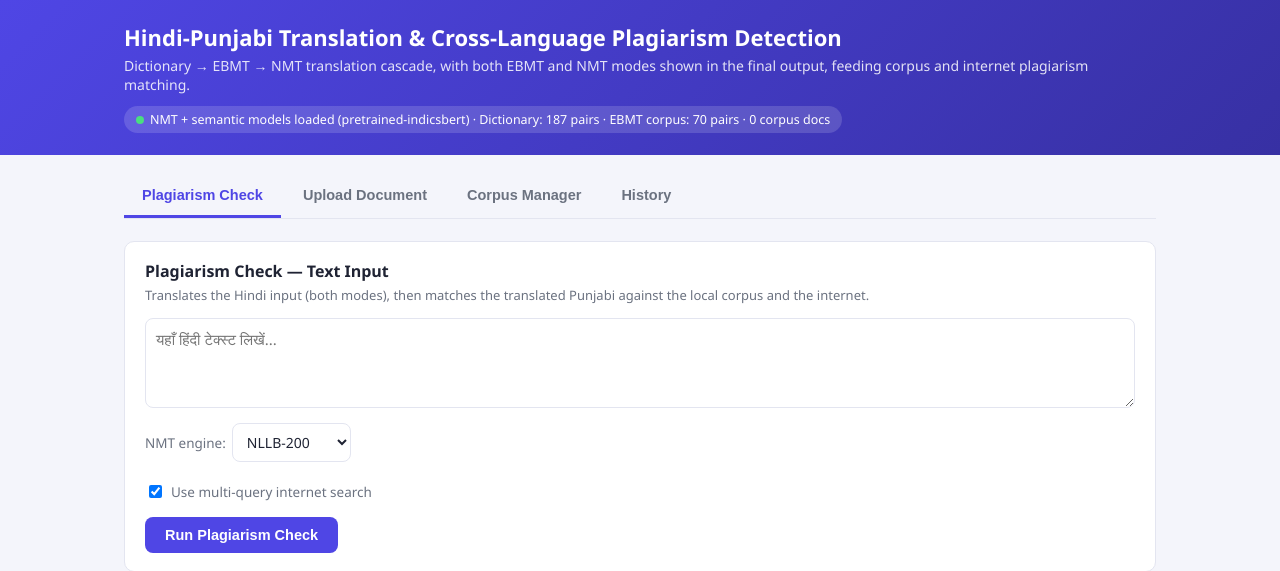
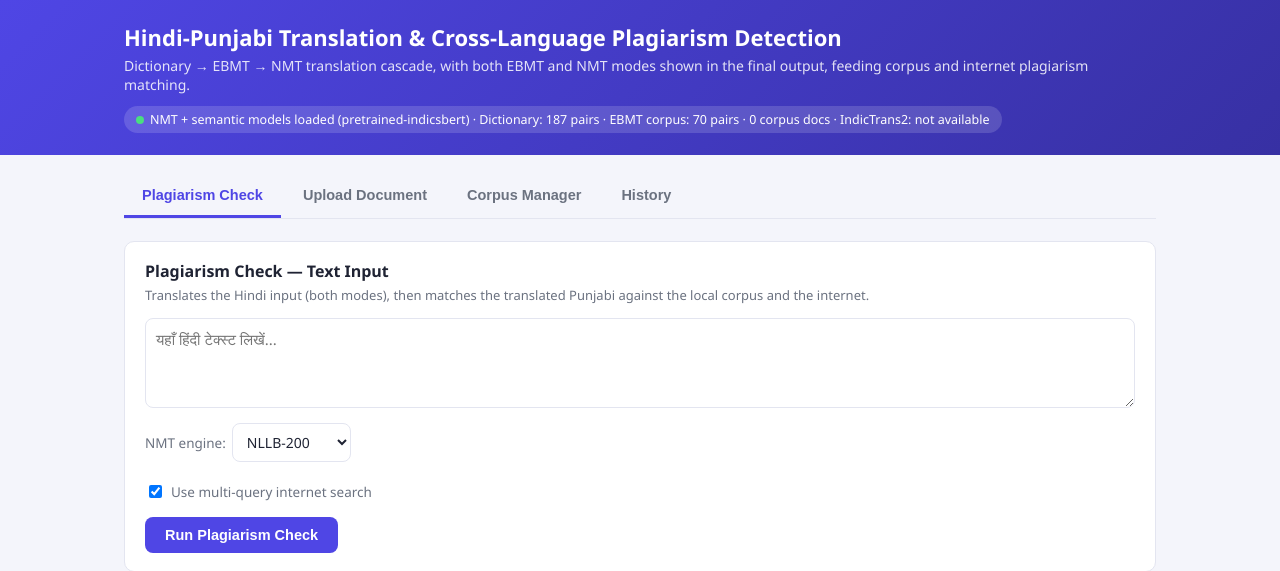
Before and after one commit to sachinmajithia/thesis, a Flask app: page / in a window 1280 px wide. Shown: the top 571 px of the page. Run offline with Flask 3, Linux system fonts and the light colour scheme.

Commit message:
Run IndicTrans2 in its own environment, loaded eagerly at startup
Replaces the in-process, lazy-loaded IndicTrans2 integration (and its
growing pile of one-off transformers-5.x compatibility shims) with a
long-lived subprocess running in a completely SEPARATE Python
environment from NLLB, started at app startup instead of on first use.

Why: AI4Bharat's trust_remote_code=True model/tokenizer code for
IndicTrans2 targets transformers 4.x. Patching around each individual
incompatibility with the app's transformers 5.x one at a time (as the
last two fixes did) doesn't scale and isn't fully verifiable without the
exact remote code. Giving IndicTrans2 its own venv with a compatible
transformers version sidesteps the whole problem at once.

- New indictrans2_worker.py: standalone script that loads the model once
  and then serves translations over a simple line-delimited JSON
  protocol on stdin/stdout (one request in, one response out), so the
  model stays warm for the app's lifetime instead of reloading per call.
- New requirements-indictrans2.txt: torch, transformers>=4.51,<5.0,
  IndicTransToolkit, etc. - installed into its own venv
  (`python3 -m venv indictrans2_env && indictrans2_env/bin/pip install
  -r requirements-indictrans2.txt`).
- app.py: start_indictrans2_worker() spawns that script under the
  separate venv's Python interpreter and blocks until it reports ready,
  called from load_models() so IndicTrans2 loads at startup alongside
  NLLB rather than lazily. Skips gracefully (NLLB/Dictionary/EBMT still
  work) if that venv hasn't been set up, or if SKIP_INDICTRANS2_MODEL is
  set. indictrans2_translate() now sends a request to the running worker
  and reads back its response instead of calling transformers directly
  in-process; removed the now-unused in-process loader and its
  transformers.tokenization_utils/transformers.onnx shims (not needed -
  the separate venv's transformers is a version this remote code
  actually works with).
- requirements.txt: dropped IndicTransToolkit (moved to
  requirements-indictrans2.txt, since it never needs to be in the main
  app's environment now).
- /health and the UI's status banner report whether the IndicTrans2
  worker is up.

Co-Authored-By: Claude Sonnet 5 <noreply@anthropic.com>
Claude-Session: https://claude.ai/code/session_014Y6KrCk7384oTf22m9FYp7

```diff
--- a/app.py
+++ b/app.py
@@ -11,8 +11,8 @@ import json
 import pickle
 import numpy as np
 import re
-import sys
-import types
+import subprocess
+import threading
 import unicodedata
 import os
 import random
@@ -73,13 +73,22 @@ os.makedirs(app.config['CORPUS_FOLDER'], exist_ok=True)
 FINETUNED_INDICBERT_PATH = os.path.join('models', 'indicbert-finetuned-hi-pa')
 PRETRAINED_SEMANTIC_MODEL = 'l3cube-pune/indic-sentence-similarity-sbert'
 
-# NMT engine choices available for Hindi->Punjabi translation. NLLB-200 is
-# loaded eagerly at startup (see load_models()); IndicTrans2 is much larger
-# and is loaded lazily on first actual use instead, so choosing it costs
-# nothing for callers who never ask for it.
+# NMT engine choices available for Hindi->Punjabi translation. NLLB-200
+# runs in-process, loaded eagerly at startup (see load_models()).
+# IndicTrans2 runs in a SEPARATE Python environment (its own venv, as a
+# long-lived subprocess - see start_indictrans2_worker() below), also
+# loaded eagerly at startup, because AI4Bharat's trust_remote_code=True
+# model/tokenizer code for IndicTrans2 was written against transformers
+# 4.x and is incompatible with the transformers 5.x this app otherwise
+# uses for NLLB; isolating it in its own environment sidesteps that
+# entirely instead of patching around each individual incompatibility.
 NMT_MODEL_CHOICES = ('nllb', 'indictrans2')
 DEFAULT_NMT_MODEL = 'nllb'
 INDICTRANS2_MODEL_NAME = 'ai4bharat/indictrans2-indic-indic-1B'
+INDICTRANS2_WORKER_SCRIPT = os.path.join(os.path.dirname(os.path.abspath(__file__)), 'indictrans2_worker.py')
+INDICTRANS2_VENV_DIR = os.getenv(
+    'INDICTRANS2_VENV', os.path.join(os.path.dirname(os.path.abspath(__file__)), 'indictrans2_env')
+)
 
 def _resolve_nmt_model(value) -> str:
     """Normalize a caller-supplied NMT engine choice, falling back to the default for anything unrecognized."""
@@ -423,6 +432,12 @@ def load_models():
             model_cache['device'] = device
 
             print("✅ NLLB-200 model loaded successfully!")
+
+        # Load IndicTrans2, in its own separate environment/process - see
+        # start_indictrans2_worker() for why. Also loaded eagerly here (not
+        # lazily on first use) so it's warm before the first request, same
+        # as NLLB above.
+        start_indictrans2_worker()
 
         # Load Semantic Model for Cross-Language Detection.
         # Prefer our own IndicBERT fine-tuned on the Hindi-Punjabi parallel
@@ -879,151 +894,113 @@ def nmt_translate(hindi_sentence, tokenizer, model, device):
     except Exception as e:
         return f"NMT Error: {str(e)}", -1.0
 
-def load_indictrans2_model():
-    """
-    Lazily load AI4Bharat's IndicTrans2 (indic-indic) model on first actual
-    use, and cache it afterward. It is a larger model than
-    NLLB-200-distilled-600M, so loading it eagerly at startup alongside
-    NLLB would only add to the OOM risk already flagged for NLLB alone;
-    since it is purely an alternate NMT engine a caller opts into, there is
-    no reason to pay that memory cost unless someone actually selects it.
-
-    Requires the 'IndicTransToolkit' package (for text pre/post-processing)
-    in addition to transformers - returns None with a clear log message if
-    it can't be imported, rather than raising, so the app keeps running
-    with NLLB (and Dictionary/EBMT) available.
-    """
-    if 'indictrans2' in model_cache:
-        return model_cache['indictrans2']
-
-    print("\n📖 Loading IndicTrans2 (indic-indic) Translation Model...")
-    print(f"   Model: {INDICTRANS2_MODEL_NAME}")
-
-    # IndicTransToolkit 1.1.1's collator.py does
-    # "from transformers.tokenization_utils import PreTrainedTokenizerBase",
-    # a module path that no longer exposes that name on transformers>=5
-    # (confirmed: transformers 5.x turned transformers.tokenization_utils
-    # into a lazy/virtual module - PreTrainedTokenizerBase now lives at the
-    # transformers top level instead). That breaks IndicTransToolkit's
-    # import chain with "ImportError: cannot import name
-    # 'PreTrainedTokenizerBase' from 'transformers.tokenization_utils'"
-    # even though both packages are installed correctly. Patch the name
-    # back onto that module before importing IndicTransToolkit, rather
-    # than requiring the whole app to pin an older transformers just for
-    # this one optional NMT engine.
+def _indictrans2_venv_python():
+    """Path to the separate IndicTrans2 venv's Python interpreter, or None if that venv doesn't exist yet."""
+    for rel in (os.path.join('bin', 'python'), os.path.join('Scripts', 'python.exe')):
+        candidate = os.path.join(INDICTRANS2_VENV_DIR, rel)
+        if os.path.isfile(candidate):
+            return candidate
+    return None
+
+def start_indictrans2_worker():
+    """
+    Start the IndicTrans2 worker as a long-lived subprocess in its own
+    Python environment, and block until it reports ready - so it is loaded
+    and warm from app startup (same as NLLB), not lazily on first request.
+
+    Runs in a SEPARATE venv from the rest of this app (from NLLB) because
+    AI4Bharat's trust_remote_code=True model/tokenizer code for IndicTrans2
+    targets transformers 4.x and is incompatible with the transformers 5.x
+    this app otherwise uses; isolating it sidesteps that entirely instead
+    of patching around each individual incompatibility one at a time.
+
+    Skips gracefully (the app keeps running with NLLB / Dictionary / EBMT)
+    if that venv hasn't been set up yet:
+
+        python3 -m venv indictrans2_env
+        indictrans2_env/bin/pip install -r requirements-indictrans2.txt
+    """
+    if os.getenv('SKIP_INDICTRANS2_MODEL', '').lower() in ('1', 'true', 'yes'):
+        print("\n📖 SKIP_INDICTRANS2_MODEL is set - skipping IndicTrans2 worker startup.")
+        model_cache['indictrans2_worker'] = None
+        return
+
+    python_exe = _indictrans2_venv_python()
+    if not python_exe:
+        print(f"\n📖 IndicTrans2: no venv found at '{INDICTRANS2_VENV_DIR}' - skipping "
+              f"(NLLB is still available). To enable IndicTrans2, set up its own environment:")
+        print(f"   python3 -m venv {INDICTRANS2_VENV_DIR}")
+        print(f"   {INDICTRANS2_VENV_DIR}/bin/pip install -r requirements-indictrans2.txt")
+        model_cache['indictrans2_worker'] = None
+        return
+
+    print(f"\n📖 Loading IndicTrans2 ({INDICTRANS2_MODEL_NAME}) in its own environment...")
+    print(f"   Python: {python_exe}")
+    print(f"   This is a separate transformers install from NLLB's - first load can take a while.")
+
     try:
-        import transformers.tokenization_utils as _tok_utils
-        if not hasattr(_tok_utils, 'PreTrainedTokenizerBase'):
-            from transformers import PreTrainedTokenizerBase as _PTB
-            _tok_utils.PreTrainedTokenizerBase = _PTB
+        process = subprocess.Popen(
+            [python_exe, INDICTRANS2_WORKER_SCRIPT],
+            stdin=subprocess.PIPE, stdout=subprocess.PIPE, stderr=subprocess.PIPE,
+            text=True, bufsize=1
+        )
+
+        # Drain the worker's stderr into this process's own logs in the
+        # background - both so its load/error messages are visible here,
+        # and so the pipe never fills up and blocks the child.
+        def _drain_stderr(proc):
+            for line in proc.stderr:
+                print(f"   [indictrans2_worker] {line.rstrip()}")
+        threading.Thread(target=_drain_stderr, args=(process,), daemon=True).start()
+
+        ready_line = process.stdout.readline()
+        ready = False
+        if ready_line:
+            try:
+                ready = json.loads(ready_line).get('ready') is True
+            except json.JSONDecodeError:
+                ready = False
+
+        if ready:
+            model_cache['indictrans2_worker'] = process
+            model_cache['indictrans2_lock'] = threading.Lock()
+            print("✅ IndicTrans2 worker ready (separate environment)!")
+        else:
+            print(f"⚠️ IndicTrans2 worker did not report ready (got: {ready_line!r}) - "
+                  f"IndicTrans2 will be unavailable; NLLB is still available.")
+            process.kill()
+            model_cache['indictrans2_worker'] = None
+
     except Exception as e:
-        print(f"⚠️ Could not apply the transformers>=5 compatibility shim for IndicTransToolkit: {e}")
-
-    # IndicTransToolkit/__init__.py eagerly imports its evaluator (which
-    # needs indic-nlp-library and sacrebleu) and collator (which needs
-    # transformers) submodules, so importing IndicProcessor at all - via
-    # either the documented top-level path or the submodule path - runs
-    # that same __init__.py and can fail on any of those transitive
-    # dependencies, not just on IndicTransToolkit itself being absent.
-    # Catch broadly and always print the REAL underlying error/type instead
-    # of a blanket "not installed": if the package is actually installed
-    # but one of its own dependencies has a version mismatch, "not
-    # installed" is simply wrong and sends someone re-installing a package
-    # that was never the problem.
+        print(f"⚠️ Failed to start IndicTrans2 worker: {e}")
+        model_cache['indictrans2_worker'] = None
+
+def indictrans2_translate(hindi_sentence):
+    """
+    Neural Machine Translation using AI4Bharat's IndicTrans2 (indic-indic),
+    via the long-lived worker subprocess started by
+    start_indictrans2_worker() at app startup (see there for why it runs
+    in a separate environment).
+    """
+    process = model_cache.get('indictrans2_worker')
+    lock = model_cache.get('indictrans2_lock')
+    if not process or process.poll() is not None:
+        return "IndicTrans2 model not available", -1.0
+
     try:
-        from IndicTransToolkit import IndicProcessor
-    except Exception as e:
-        print(f"⚠️ Could not import IndicProcessor from IndicTransToolkit: {type(e).__name__}: {e}")
-        print(f"   If IndicTransToolkit is already installed, the error above names the actual "
-              f"failing import (commonly indic-nlp-library, sacrebleu, or a transformers version "
-              f"mismatch pulled in by IndicTransToolkit's own __init__.py) rather than "
-              f"IndicTransToolkit itself being missing.")
-        model_cache['indictrans2'] = None
-        return None
-
-    # ai4bharat/indictrans2-*'s trust_remote_code=True tokenizer/model code
-    # (downloaded and executed from the HF Hub repo below) was written
-    # against transformers 4.x and can import "transformers.onnx" - a
-    # module removed entirely in transformers 5.x ("No module named
-    # 'transformers.onnx'"). We can't patch that repo's code, so register a
-    # harmless stand-in module before it runs: any name pulled from it
-    # (OnnxConfig, PatchingSpec, etc.) becomes an inert placeholder class.
-    # This is a best-effort shim, not a verified fix for the exact remote
-    # code - our translate-only usage never actually exercises ONNX export,
-    # so a real implementation of these classes shouldn't be needed, but if
-    # loading still fails afterward the remaining incompatibility will need
-    # a transformers version compatible with that remote code (it targets
-    # the 4.x series) rather than another shim here.
-    if 'transformers.onnx' not in sys.modules:
-        try:
-            class _InertOnnxStub(types.ModuleType):
-                def __getattr__(self, name):
-                    return type(name, (), {})
-            sys.modules['transformers.onnx'] = _InertOnnxStub('transformers.onnx')
-        except Exception as e:
-            print(f"⚠️ Could not install the transformers.onnx compatibility stub: {e}")
-
-    try:
-        device = "cuda" if torch.cuda.is_available() else "cpu"
-        print(f"   Using device: {device}")
-
-        tokenizer = AutoTokenizer.from_pretrained(INDICTRANS2_MODEL_NAME, trust_remote_code=True)
-        try:
-            model = AutoModelForSeq2SeqLM.from_pretrained(
-                INDICTRANS2_MODEL_NAME, trust_remote_code=True, low_cpu_mem_usage=True
-            )
-        except ImportError:
-            model = AutoModelForSeq2SeqLM.from_pretrained(INDICTRANS2_MODEL_NAME, trust_remote_code=True)
-        model = model.to(device)
-
-        entry = {
-            'tokenizer': tokenizer,
-            'model': model,
-            'device': device,
-            'processor': IndicProcessor(inference=True),
-        }
-        model_cache['indictrans2'] = entry
-        print("✅ IndicTrans2 model loaded successfully!")
-        return entry
-
-    except Exception as e:
-        print(f"⚠️ IndicTrans2 model loading failed: {e}")
-        model_cache['indictrans2'] = None
-        return None
-
-def indictrans2_translate(hindi_sentence):
-    """Neural Machine Translation using AI4Bharat's IndicTrans2 (indic-indic)."""
-    entry = load_indictrans2_model()
-    if not entry:
-        return "IndicTrans2 model not available", -1.0
-
-    try:
-        tokenizer = entry['tokenizer']
-        model = entry['model']
-        device = entry['device']
-        ip = entry['processor']
-
-        src_lang, tgt_lang = "hin_Deva", "pan_Guru"
-        batch = ip.preprocess_batch([hindi_sentence], src_lang=src_lang, tgt_lang=tgt_lang)
-        inputs = tokenizer(batch, truncation=True, padding="longest", return_tensors="pt")
-        inputs = {k: v.to(device) for k, v in inputs.items()}
-
-        input_len = inputs['input_ids'].shape[1]
-        max_new_tokens = min(200, max(20, input_len * 4))
-
-        with torch.no_grad():
-            generated_tokens = model.generate(
-                **inputs,
-                num_beams=4,
-                no_repeat_ngram_size=3,
-                repetition_penalty=1.3,
-                max_new_tokens=max_new_tokens,
-                early_stopping=True
-            )
-
-        decoded = tokenizer.batch_decode(generated_tokens, skip_special_tokens=True)
-        translations = ip.postprocess_batch(decoded, lang=tgt_lang)
-        return translations[0], 0.95
+        with lock:
+            process.stdin.write(json.dumps({'hindi_sentence': hindi_sentence}) + '\n')
+            process.stdin.flush()
+            response_line = process.stdout.readline()
+
+        if not response_line:
+            return "IndicTrans2 Error: worker process closed its output unexpectedly", -1.0
+
+        response = json.loads(response_line)
+        if 'error' in response:
+            return f"IndicTrans2 Error: {response['error']}", -1.0
+
+        return response['translation'], float(response.get('confidence', 0.95))
 
     except Exception as e:
         return f"IndicTrans2 Error: {str(e)}", -1.0
@@ -1032,8 +1009,10 @@ def run_nmt(hindi_sentence: str, model_choice: str = DEFAULT_NMT_MODEL):
     """
     Dispatch Hindi->Punjabi neural translation to the selected NMT engine.
 
-    model_choice: 'nllb' (default, loaded eagerly at startup - see
-        load_models()) or 'indictrans2' (loaded lazily on first use here).
+    model_choice: 'nllb' (default, runs in-process, loaded eagerly at
+        startup - see load_models()) or 'indictrans2' (runs in its own
+        separate environment/process, also loaded eagerly at startup -
+        see start_indictrans2_worker()).
     """
     if model_choice == 'indictrans2':
         return indictrans2_translate(hindi_sentence)
@@ -2525,10 +2504,10 @@ def health():
         'corpus_size': corpus_cache['corpus_size'],
         'nmt_models': {
             'nllb': model_cache.get('model') is not None,
-            # IndicTrans2 loads lazily on first use, so 'indictrans2' not
-            # yet being a key in model_cache means "not attempted yet"
-            # (still selectable) rather than "unavailable".
-            'indictrans2': model_cache.get('indictrans2') is not None if 'indictrans2' in model_cache else None,
+            'indictrans2': (
+                model_cache.get('indictrans2_worker') is not None
+                and model_cache['indictrans2_worker'].poll() is None
+            ),
         },
         'timestamp': datetime.now().isoformat()
     })
--- a/requirements.txt
+++ b/requirements.txt
@@ -15,6 +15,5 @@ werkzeug
 PyPDF2
 python-docx
 datasets
-# Only needed for the optional IndicTrans2 NMT engine (app.py loads it lazily
-# on first use and degrades gracefully to NLLB-200 if this isn't installed).
-IndicTransToolkit
+# The IndicTrans2 NMT engine runs in its own separate environment instead
+# (see requirements-indictrans2.txt) - nothing extra needed here for it.
--- a/templates/integrated_index.html
+++ b/templates/integrated_index.html
@@ -339,12 +339,14 @@ async function loadHealth() {
     const h = await res.json();
     const dot = document.getElementById('healthDot');
     const text = document.getElementById('healthText');
+    const nmt = h.nmt_models || {};
+    const indictrans2Note = nmt.indictrans2 ? ' · IndicTrans2: ready' : ' · IndicTrans2: not available';
     if (h.models_loaded) {
       dot.className = 'dot on';
-      text.textContent = `NMT + semantic models loaded (${h.semantic_model_source || 'unknown source'}) · Dictionary: ${h.dictionary_size} pairs · EBMT corpus: ${h.ebmt_corpus_size} pairs · ${h.corpus_size} corpus docs`;
+      text.textContent = `NMT + semantic models loaded (${h.semantic_model_source || 'unknown source'}) · Dictionary: ${h.dictionary_size} pairs · EBMT corpus: ${h.ebmt_corpus_size} pairs · ${h.corpus_size} corpus docs${indictrans2Note}`;
     } else {
       dot.className = 'dot off';
-      text.textContent = `Running in Dictionary + EBMT fallback mode (NMT model not loaded) · Dictionary: ${h.dictionary_size} pairs · EBMT corpus: ${h.ebmt_corpus_size} pairs · ${h.corpus_size} corpus docs`;
+      text.textContent = `Running in Dictionary + EBMT fallback mode (NMT model not loaded) · Dictionary: ${h.dictionary_size} pairs · EBMT corpus: ${h.ebmt_corpus_size} pairs · ${h.corpus_size} corpus docs${indictrans2Note}`;
     }
   } catch (e) {
     document.getElementById('healthText').textContent = 'Could not reach server health endpoint.';
```
Also changed, not shown: indictrans2_worker.py (added, +110 -0 lines), requirements-indictrans2.txt (added, +15 -0 lines).
